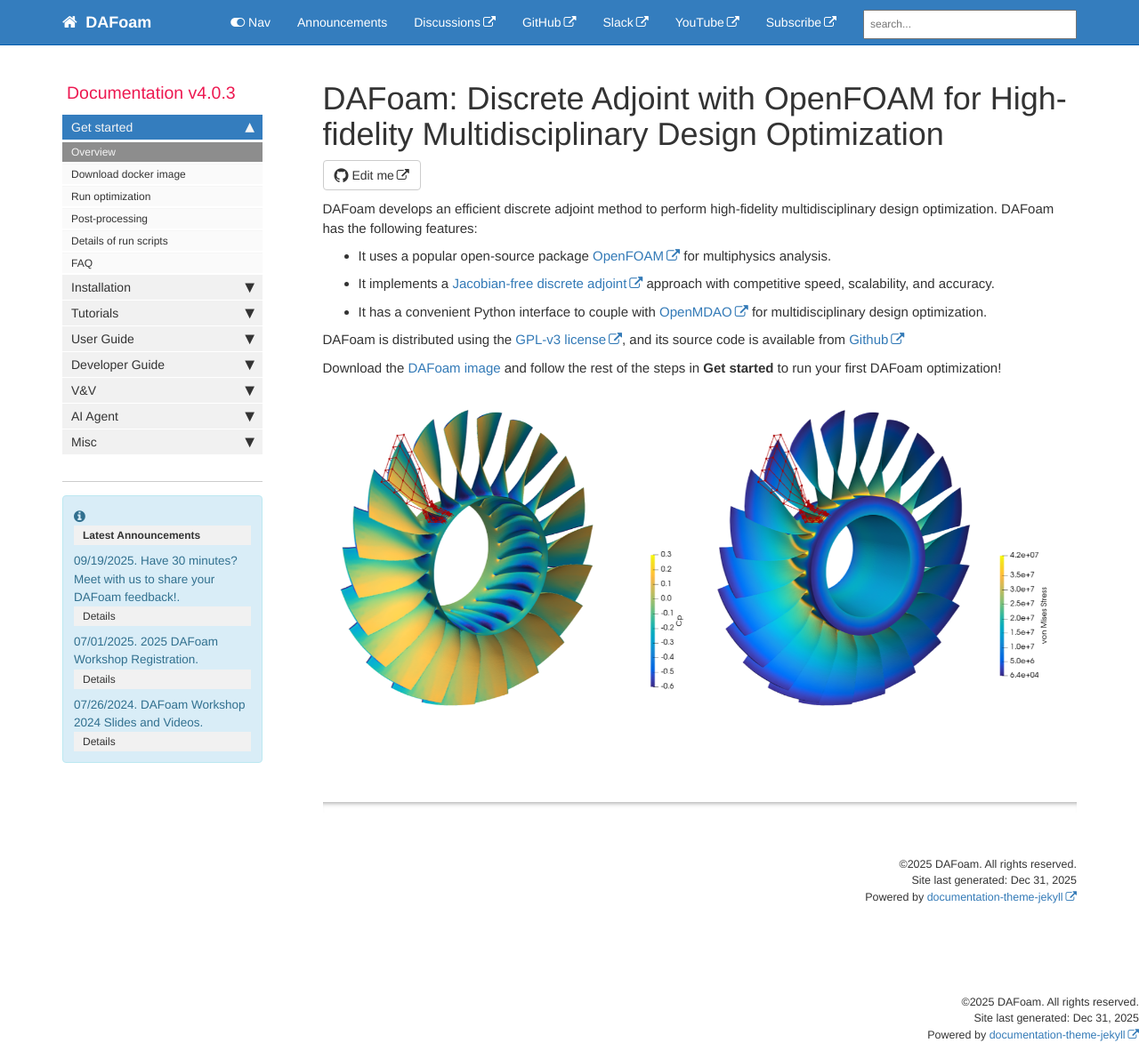
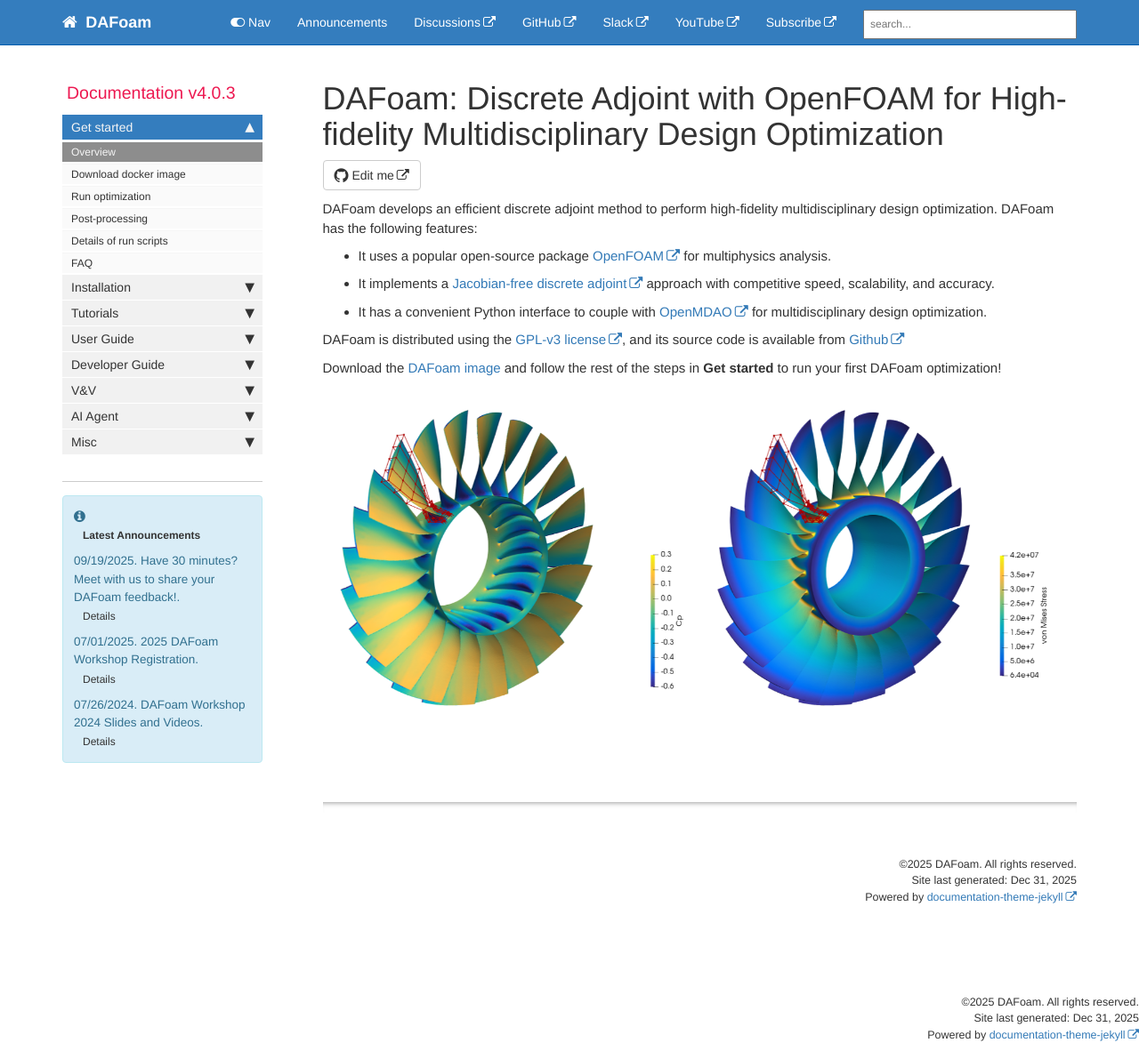
Before and after one commit to DAFoam/DAFoam.github.io, a Jekyll site: the page built from index.md, in a window 1280 px wide and 1173 px high. Shown: the whole window at 89% size. Built offline with Jekyll 4.4.1, drawn with Linux system fonts in a browser that asks for light colours; comment, search, counter and statistics services are not loaded.

Commit message:
content update

```diff
--- a/_includes/sidebar.html
+++ b/_includes/sidebar.html
@@ -53,11 +53,13 @@
          </p>
          -->
   <li style="margin-top: 30px; border-top: 1px solid #ccc; padding-top: 15px; list-style: none;">
-    <div class="alert alert-info" role="alert" style="margin: 0; padding: 12px;">
-      <i class="fa fa-info-circle" style="margin-right: 5px; white-space: nowrap;"></i><b style="white-space: nowrap;"><a href="{{ site.baseurl }}/news.html" style="text-decoration: none;">Latest Announcements</a></b>
+    <div class="alert alert-info" role="alert" style="margin: 0; padding: 12px; background-color: #d9edf7 !important;">
+      <div style="white-space: nowrap; margin-bottom: 8px;">
+        <i class="fa fa-info-circle" style="margin-right: 5px; background: transparent;"></i><b style="background: transparent;"><a href="{{ site.baseurl }}/news.html" style="text-decoration: none; background: transparent;">Latest Announcements</a></b>
+      </div>
       {% for post in site.posts limit:3 %}
-        <div style="margin-top: 8px; font-size: 0.9em; line-height: 1.5; white-space: normal;">
-          {{ post.date | date: "%m/%d/%Y" }}. {{ post.title }}. <a href="{{ post.permalink }}" style="text-decoration: none;">Details</a>
+        <div style="margin-top: 8px; font-size: 0.9em; line-height: 1.5; white-space: normal; background: transparent;">
+          <span style="background: transparent;">{{ post.date | date: "%m/%d/%Y" }}.</span> <span style="background: transparent;">{{ post.title }}.</span> <a href="{{ post.permalink }}" style="text-decoration: none; background: transparent;">Details</a>
         </div>
       {% endfor %}
     </div>
```
